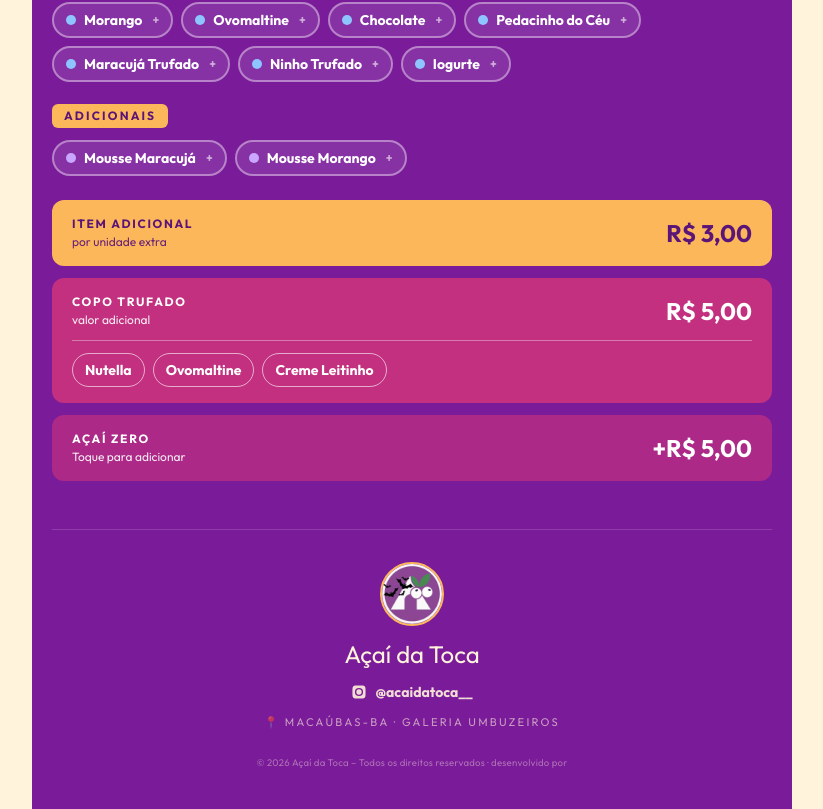
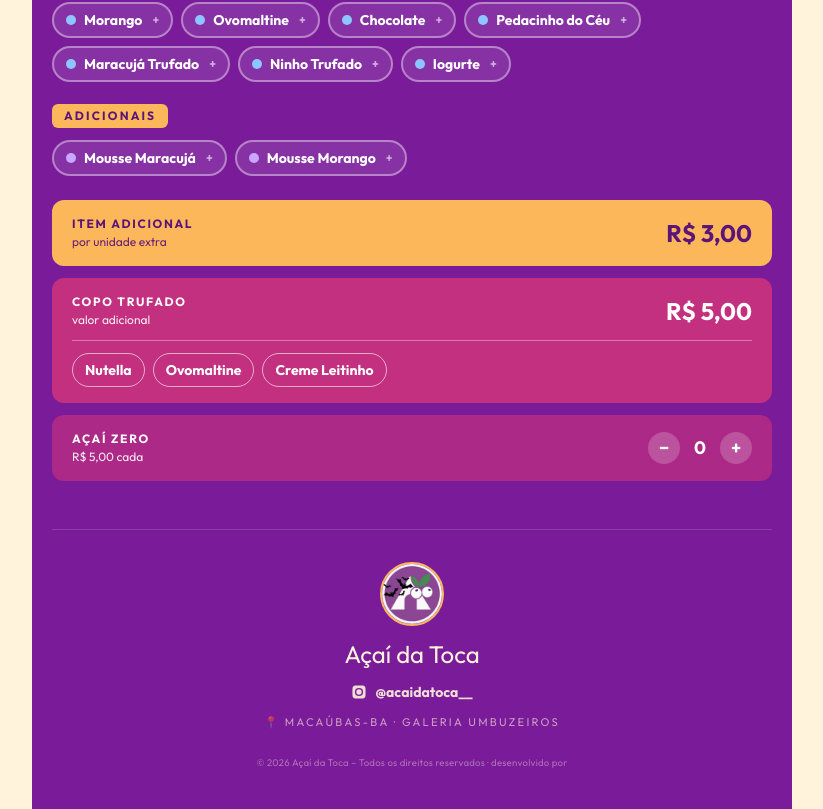
Before and after one commit to acai-da-toca/cardapio, a React (Vite) app: page / in a window 1280 px wide. Shown: the part 2170-2979 px from the top of the page, without its empty margins (228-1051 px from the left). Built offline with nearby package versions, Linux system fonts and the light colour scheme; a web font is replaced by a local one.

Commit message:
feat: Açaí Zero vira contador de quantidade
Troca o toggle simples por um contador (-/+), já que o cliente pode
querer mais de uma dose. Preço multiplica pela quantidade.

```diff
--- a/src/App.tsx
+++ b/src/App.tsx
@@ -135,8 +135,8 @@ function montarFluxoEstiloAcai(
         <Extras
           trufado={p.trufado}
           onTrufado={p.setTrufado}
-          acaiZero={p.acaiZero}
-          onAcaiZero={p.setAcaiZero}
+          acaiZeroQtd={p.acaiZeroQtd}
+          onAcaiZeroQtd={p.setAcaiZeroQtd}
         />
       </RevealOnScroll>
 
--- a/src/components/organisms/BotaoPedido.tsx
+++ b/src/components/organisms/BotaoPedido.tsx
@@ -29,7 +29,8 @@ function montarMensagem(r: Resumo, produto: string): string {
     );
   const trufado = COPO_TRUFADO.find((t) => t.id === r.trufado)?.nome;
   if (trufado) linhas.push(`🍯 Trufado: ${trufado}`);
-  if (r.acaiZero) linhas.push(`0️⃣ Açaí Zero: ${formatarPreco(r.valorAcaiZero)}`);
+  if (r.acaiZeroQtd > 0)
+    linhas.push(`0️⃣ Açaí Zero (${r.acaiZeroQtd}x): ${formatarPreco(r.valorAcaiZero)}`);
   linhas.push('', `💰 Total: ${formatarPreco(r.total)}`);
   const pagamento = FORMAS_PAGAMENTO.find((f) => f.id === r.formaPagamento)?.nome;
   if (pagamento) linhas.push(`💳 Pagamento: ${pagamento}`);
--- a/src/components/organisms/Extras.tsx
+++ b/src/components/organisms/Extras.tsx
@@ -9,13 +9,18 @@ import {
 interface Props {
   trufado: string | null;
   onTrufado: (id: string | null) => void;
-  /** Quando ausente, o cartão de Açaí Zero não aparece (ex.: fluxo do sorvete). */
-  acaiZero?: boolean;
-  onAcaiZero?: (v: boolean) => void;
+  /** Quando ausente, o cartão de Açaí Zero não aparece. */
+  acaiZeroQtd?: number;
+  onAcaiZeroQtd?: (qtd: number) => void;
 }
 
 /** Organismo: cards de adicionais (item extra + copo trufado + açaí zero). */
-export function Extras({ trufado, onTrufado, acaiZero, onAcaiZero }: Props) {
+export function Extras({
+  trufado,
+  onTrufado,
+  acaiZeroQtd,
+  onAcaiZeroQtd,
+}: Props) {
   return (
     <div className="mt-6 flex flex-col gap-3">
       <div className="rounded-xl bg-amber px-5 py-4 text-deep">
@@ -66,13 +71,10 @@ export function Extras({ trufado, onTrufado, acaiZero, onAcaiZero }: Props) {
         </div>
       </div>
 
-      {onAcaiZero && (
-        <button
-          type="button"
-          aria-pressed={acaiZero}
-          onClick={() => onAcaiZero(!acaiZero)}
-          className={`rounded-xl px-5 py-4 text-left text-white transition-colors ${
-            acaiZero ? 'bg-magenta ring-2 ring-amber' : 'bg-magenta/70'
+      {onAcaiZeroQtd && (
+        <div
+          className={`rounded-xl px-5 py-4 text-white transition-colors ${
+            acaiZeroQtd && acaiZeroQtd > 0 ? 'bg-magenta ring-2 ring-amber' : 'bg-magenta/70'
           }`}
         >
           <div className="flex items-center justify-between gap-4">
@@ -81,14 +83,32 @@ export function Extras({ trufado, onTrufado, acaiZero, onAcaiZero }: Props) {
                 Açaí Zero
               </div>
               <div className="mt-0.5 text-xs opacity-90">
-                {acaiZero ? 'Adicionado' : 'Toque para adicionar'}
+                {formatarPreco(PRECO_ACAI_ZERO)} cada
               </div>
             </div>
-            <div className="whitespace-nowrap text-2xl font-bold leading-none">
-              +{formatarPreco(PRECO_ACAI_ZERO)}
+            <div className="flex flex-none items-center gap-3">
+              <button
+                type="button"
+                aria-label="Diminuir quantidade de Açaí Zero"
+                onClick={() => onAcaiZeroQtd(Math.max(0, (acaiZeroQtd ?? 0) - 1))}
+                className="flex size-8 items-center justify-center rounded-full bg-white/20 text-lg font-bold leading-none transition-colors hover:bg-white/30"
+              >
+                −
+              </button>
+              <span className="w-4 text-center text-lg font-bold">
+                {acaiZeroQtd ?? 0}
+              </span>
+              <button
+                type="button"
+                aria-label="Aumentar quantidade de Açaí Zero"
+                onClick={() => onAcaiZeroQtd((acaiZeroQtd ?? 0) + 1)}
+                className="flex size-8 items-center justify-center rounded-full bg-white/20 text-lg font-bold leading-none transition-colors hover:bg-white/30"
+              >
+                +
+              </button>
             </div>
           </div>
-        </button>
+        </div>
       )}
     </div>
   );
--- a/src/components/organisms/ResumoPedido.tsx
+++ b/src/components/organisms/ResumoPedido.tsx
@@ -72,8 +72,10 @@ export function ResumoPedido({
       {resumo.valorTrufado > 0 && (
         <Linha label="Copo trufado">{formatarPreco(resumo.valorTrufado)}</Linha>
       )}
-      {resumo.acaiZero && (
-        <Linha label="Açaí Zero">{formatarPreco(resumo.valorAcaiZero)}</Linha>
+      {resumo.acaiZeroQtd > 0 && (
+        <Linha label={`Açaí Zero (${resumo.acaiZeroQtd}x)`}>
+          {formatarPreco(resumo.valorAcaiZero)}
+        </Linha>
       )}
 
       <div className="mt-3 flex items-center justify-between border-t border-white/35 pt-3 text-lg font-bold">
--- a/src/hooks/usePedido.ts
+++ b/src/hooks/usePedido.ts
@@ -16,7 +16,7 @@ export interface ResumoPedido {
   valorSorvete: number | null;
   adicionais: string[];
   trufado: string | null;
-  acaiZero: boolean;
+  acaiZeroQtd: number;
   formaPagamento: string | null;
   // extras acima do limite incluso
   frutasExtras: number;
@@ -41,7 +41,7 @@ export function usePedido() {
   const [valorSorvete, setValorSorvete] = useState<number | null>(null);
   const [adicionais, setAdicionais] = useState<string[]>([]);
   const [trufado, setTrufado] = useState<string | null>(null);
-  const [acaiZero, setAcaiZero] = useState(false);
+  const [acaiZeroQtd, setAcaiZeroQtd] = useState(0);
   const [formaPagamento, setFormaPagamento] = useState<string | null>(null);
 
   function toggle(
@@ -77,7 +77,7 @@ export function usePedido() {
     setValorSorvete(null);
     setAdicionais([]);
     setTrufado(null);
-    setAcaiZero(false);
+    setAcaiZeroQtd(0);
     setFormaPagamento(null);
   }
 
@@ -97,7 +97,7 @@ export function usePedido() {
     const valorExtras = totalExtrasItens * PRECO_ADICIONAL_ITEM;
     const valorTrufado = trufado ? PRECO_TRUFADO : 0;
     const valorAdicionais = adicionais.length * PRECO_MOUSSE;
-    const valorAcaiZero = acaiZero ? PRECO_ACAI_ZERO : 0;
+    const valorAcaiZero = acaiZeroQtd * PRECO_ACAI_ZERO;
     const base = tamanho?.preco ?? 0;
 
     return {
@@ -109,7 +109,7 @@ export function usePedido() {
       valorSorvete,
       adicionais,
       trufado,
-      acaiZero,
+      acaiZeroQtd,
       formaPagamento,
       frutasExtras,
       coberturasExtras,
@@ -137,7 +137,7 @@ export function usePedido() {
     valorSorvete,
     adicionais,
     trufado,
-    acaiZero,
+    acaiZeroQtd,
     formaPagamento,
   ]);
 
@@ -150,10 +150,10 @@ export function usePedido() {
     valorSorvete,
     adicionais,
     trufado,
-    acaiZero,
+    acaiZeroQtd,
     formaPagamento,
     setTrufado,
-    setAcaiZero,
+    setAcaiZeroQtd,
     setValorSorvete,
     escolherFormaPagamento: setFormaPagamento,
     escolherTamanho,
```
